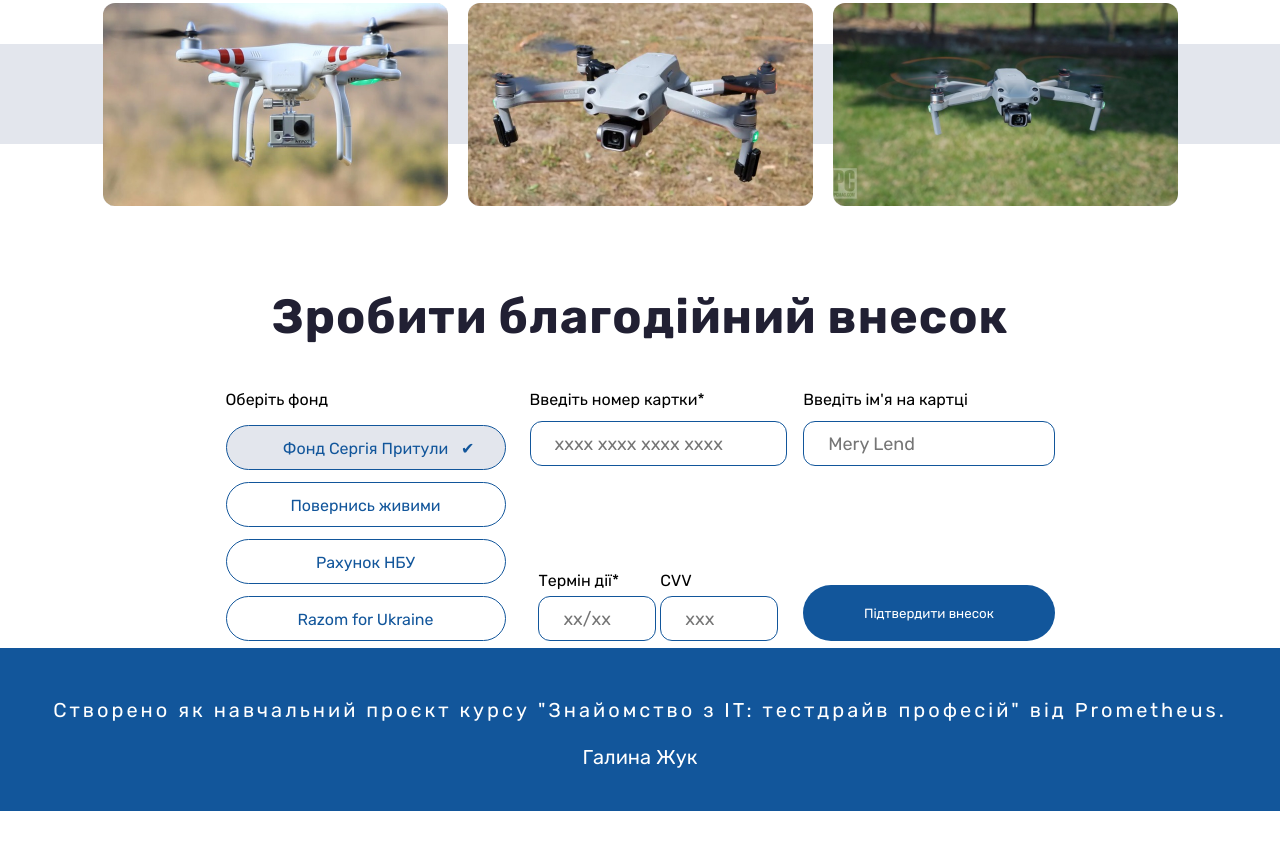
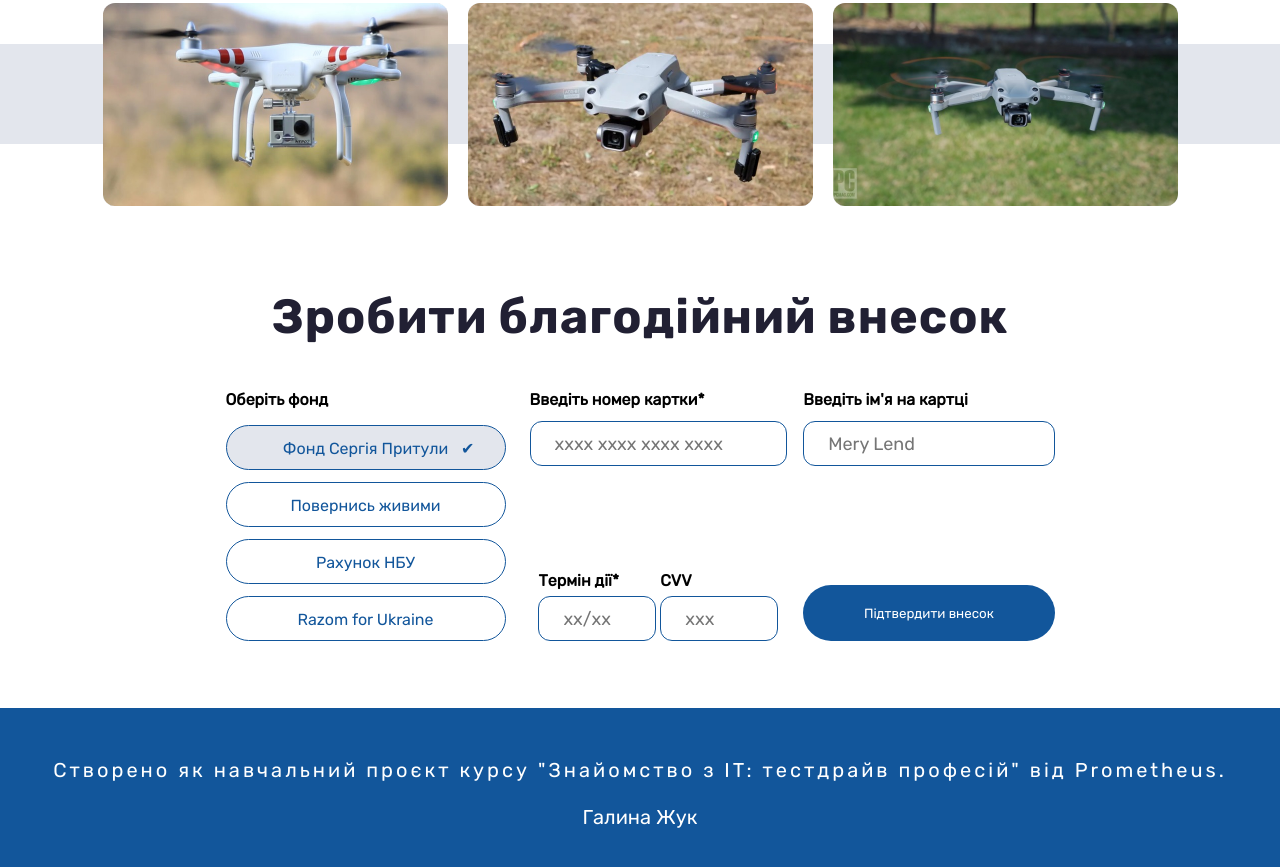
Before and after one commit to halyna-zhuk/dron, a plain HTML site: page index.html in a window 1280 px wide. Shown: the part 872-1739 px from the top of the page. Before the commit the page ends 1683 px from the top, so only its background shows below. Drawn offline with Linux system fonts and the light colour scheme.

Commit message:
Update styles.css

```diff
--- a/styles.css
+++ b/styles.css
@@ -136,7 +136,7 @@
 }
 
 .pay {
-    height: 360px;
+    height: 420px;
     margin: 0 auto;
     padding: 0 94px;
 }
@@ -153,6 +153,7 @@
     display: flex;
     width: 829px;
     margin: 0 auto;
+    font-weight: 600;
 }
 
 .pay__fonds {
@@ -161,6 +162,7 @@
     align-items: start;
     justify-content: space-between;
     margin-right: 24px;
+    font-weight: normal;
 }
 
 .pay__fonds label {
@@ -173,6 +175,7 @@
 
 .pay__fonds *:first-child {
     margin-bottom: 16px;
+    font-weight: 800;
 }
 
 .pay__fonds label:not(:last-of-type) {
```
